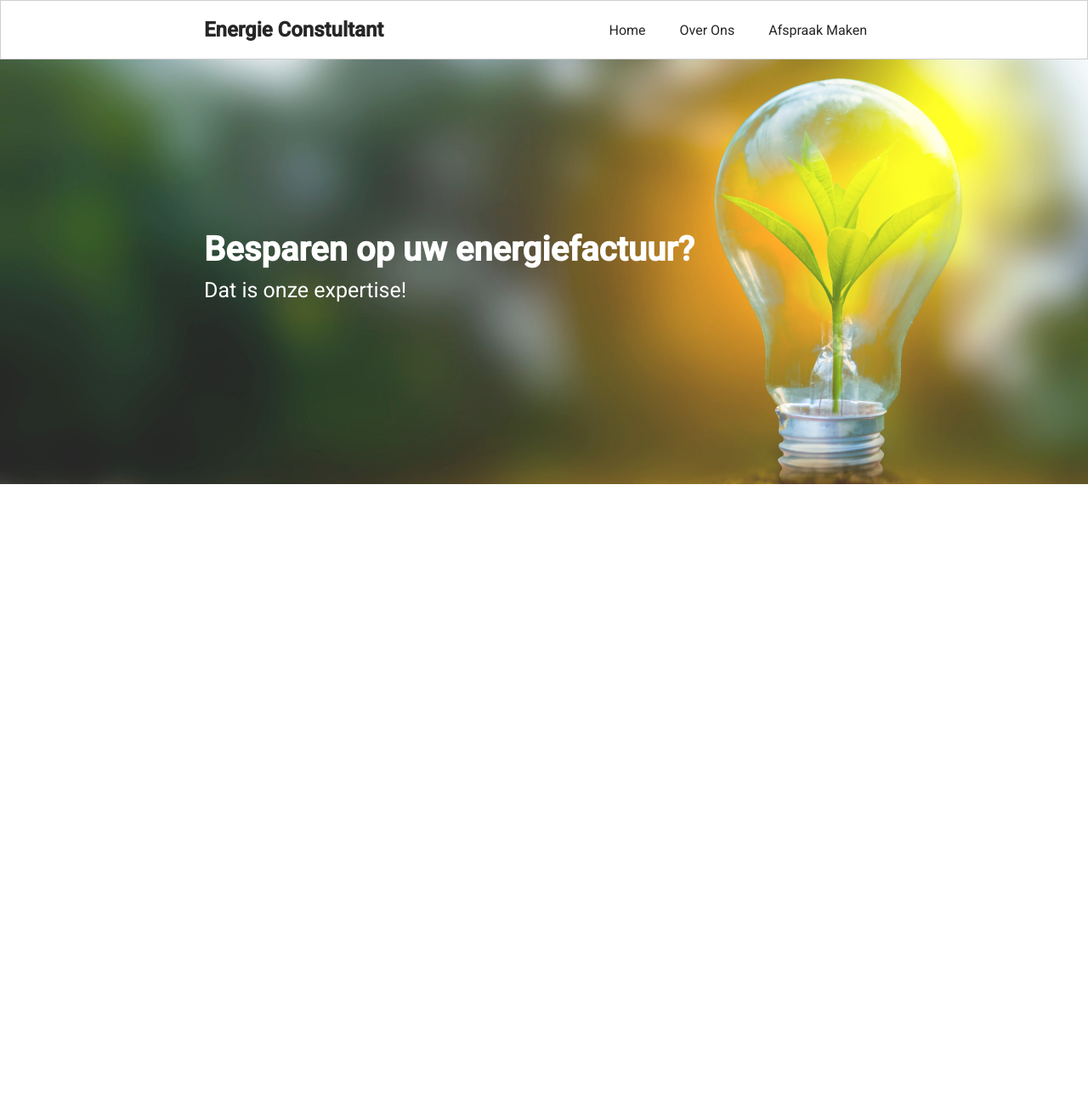
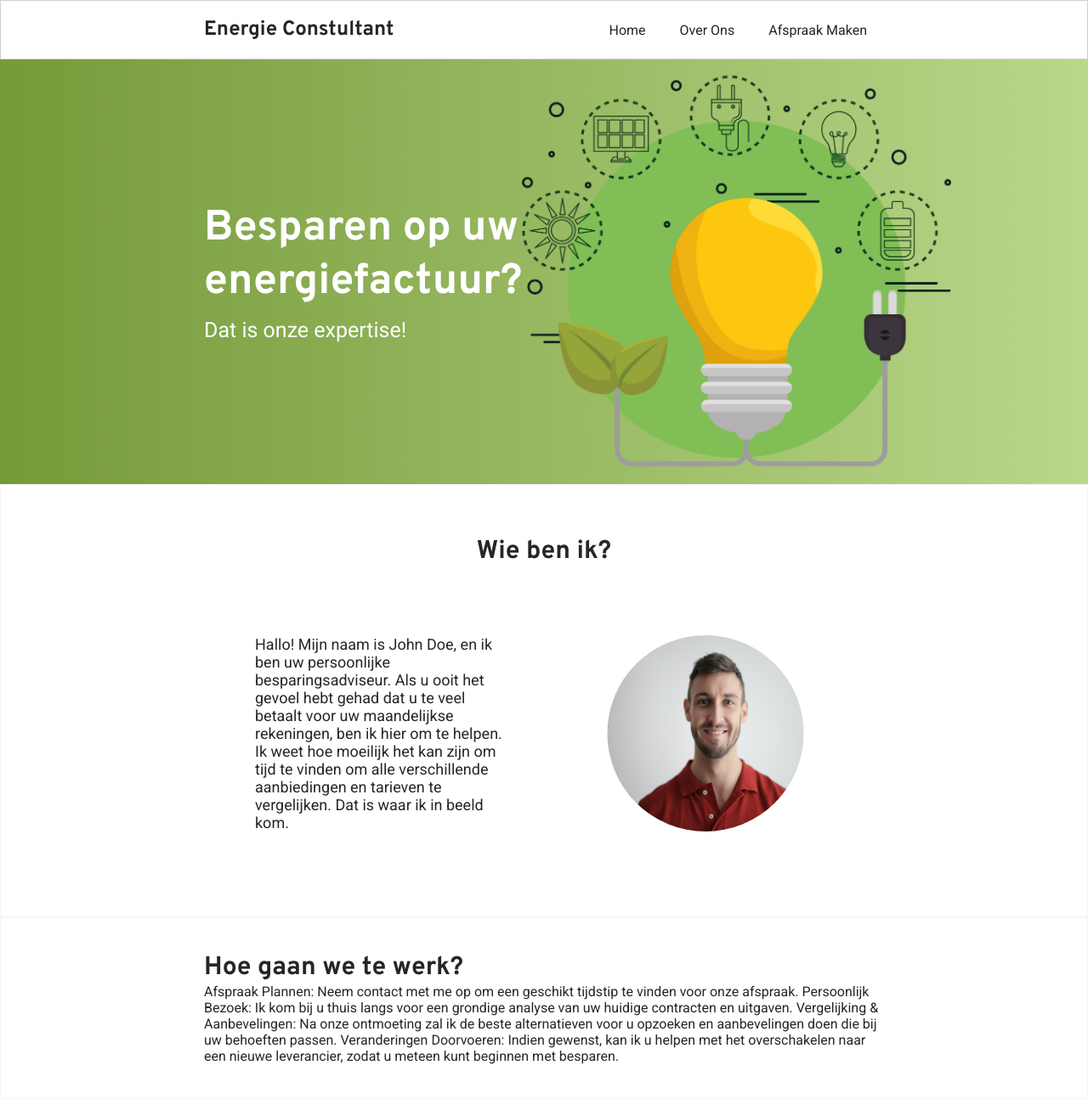
Before and after one commit to BeerensJian/FreelancerLandingPage, a PHP site: page /views/index.view.php in a window 1280 px wide. Shown: the whole page at 85% size. Before the commit the page ends 570 px from the top, so only its background shows below. Run offline with PHP 8.4, Linux system fonts and the light colour scheme.

Commit message:
About me, WIP : how it works section

```diff
--- a/public/css/style.css
+++ b/public/css/style.css
@@ -1,4 +1,4 @@
-@import url('https://fonts.googleapis.com/css2?family=Roboto:ital,wght@0,100;0,300;0,400;0,500;1,300;1,400;1,500&display=swap');
+@import url('https://fonts.googleapis.com/css2?family=Overpass:ital,wght@0,400;0,500;0,600;0,700;0,800;1,400;1,500;1,600;1,700&family=Roboto:ital,wght@0,100;0,300;0,400;0,500;1,300;1,400;1,500&display=swap');
 
 * {
     margin: 0;
@@ -7,6 +7,32 @@
     font-family: 'Roboto', sans-serif;
     color: #262626;
 }
+
+p {
+    font-size: 14px;
+}
+
+h1, h2, h3, h4 {
+    font-family: 'Overpass', sans-serif;
+}
+
+.container {
+    width: calc(100% - 600px);
+    min-width: 800px;
+    max-width: 1000px;
+    margin: 0 auto;
+}
+
+section {
+    padding: 40px 0;
+    border: 1px solid whitesmoke;
+}
+
+section h2 {
+    font-size: 30px;
+}
+
+/* NAVBAR*/
 
 nav {
     background: #FFFFFF;
@@ -32,40 +58,51 @@ nav ul li a {
     text-decoration: none;
 }
 
-.container {
-    width: calc(100% - 600px);
-    min-width: 800px;
-    max-width: 1200px;
-    margin: 0 auto;
+/* HEADER */
+
+header {
+    background: rgb(117,154,57);
+    background: linear-gradient(90deg, rgba(117,154,57,1) 0%, rgba(186,215,138,1) 100%);
+    height: 500px;
 }
 
-header {
-    position: relative;
-    background-image: url("../images/header.jpeg");
-    background-position: center;
-    background-repeat: no-repeat;
-    background-size: cover;
-    height: 500px;
-    filter: light(100%);
-}
-
-header .bg_filter {
-    position: absolute;
-    top: 0;
+.header_content {
+    display: flex;
     height: 100%;
-    width: 100%;
-    background-color: rgba(255, 255, 255, 0.15);
+    justify-content: space-between;
 }
 
 .header_text {
-    padding: 200px 20px 20px 0;
+    display: flex;
+    justify-content: center;
+    flex-direction: column;
 }
 .header_text h1 {
     color: white;
-    font-size: 40px;
+    font-size: 50px;
 }
 .header_text p {
     color: white;
     font-size: 25px;
     margin-top: 10px;
 }
+
+/* ABOUT */
+
+.about_me h2 {
+    color: #262626;
+    text-align: center;
+    padding: 20px 0;
+}
+.about_me_content {
+    display: flex;
+    margin: 60px;
+}
+.about_me_content p {
+    padding-right: 80px;
+    align-self: center;
+    font-size: large;
+}
+.about_me_content img {
+    clip-path: circle();
+}
--- a/views/index.view.php
+++ b/views/index.view.php
@@ -10,16 +10,38 @@ require 'partials/head.php';
     </ul>
 </nav>
 
-<header>
-    <div class="header_text container">
-        <h1>Besparen op uw energiefactuur?</h1>
-        <p>Dat is onze expertise!</p>
-    </div>
-
-    <div class="bg_filter">
-
+<header >
+    <div class="container header_content">
+        <div class="header_text">
+            <h1>Besparen op uw energiefactuur?</h1>
+            <p>Dat is onze expertise!</p>
+        </div>
+        <img src="../public/images/headerimg.png" alt="">
     </div>
 </header>
+
+<section>
+    <div class="container about_me">
+        <h2>Wie ben ik?</h2>
+        <div class="about_me_content">
+            <p>
+                Hallo! Mijn naam is John Doe, en ik ben uw persoonlijke besparingsadviseur. Als u ooit het gevoel hebt gehad dat u te veel betaalt voor uw maandelijkse rekeningen, ben ik hier om te helpen. Ik weet hoe moeilijk het kan zijn om tijd te vinden om alle verschillende aanbiedingen en tarieven te vergelijken. Dat is waar ik in beeld kom.
+            </p>
+            <img src="../public/images/headshot.jpg" alt="picture of me" width="300px">
+        </div>
+    </div>
+</section>
+
+<section>
+    <div class="container how_it_works">
+        <h2>Hoe gaan we te werk?</h2>
+        Afspraak Plannen: Neem contact met me op om een geschikt tijdstip te vinden voor onze afspraak.
+        Persoonlijk Bezoek: Ik kom bij u thuis langs voor een grondige analyse van uw huidige contracten en uitgaven.
+        Vergelijking & Aanbevelingen: Na onze ontmoeting zal ik de beste alternatieven voor u opzoeken en aanbevelingen doen die bij uw behoeften passen.
+        Veranderingen Doorvoeren: Indien gewenst, kan ik u helpen met het overschakelen naar een nieuwe leverancier, zodat u meteen kunt beginnen met besparen.
+    </div>
+</section>
+
 
 
 <?php
```
Also changed, not shown: public/images/header.jpeg (deleted), public/images/headerimg.png (added), public/images/headshot.jpg (added), views/partials/head.php (line endings or trailing spaces).
